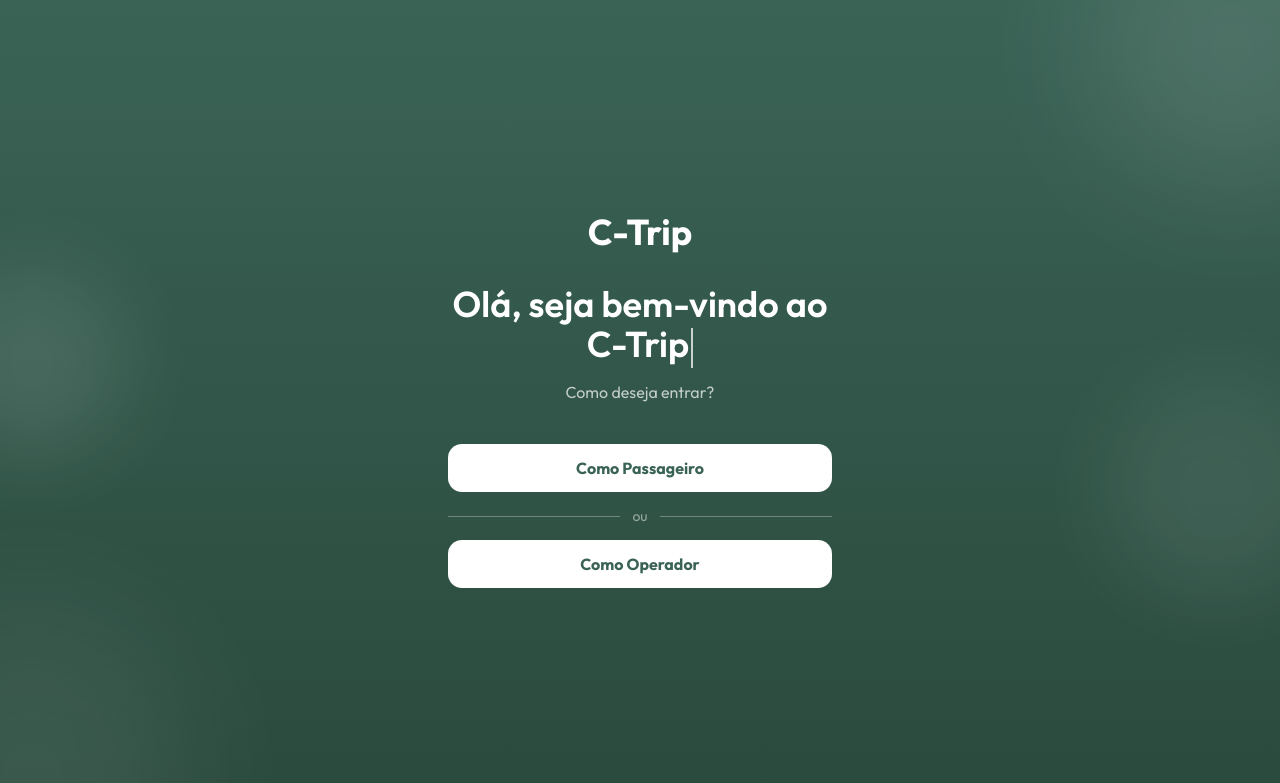
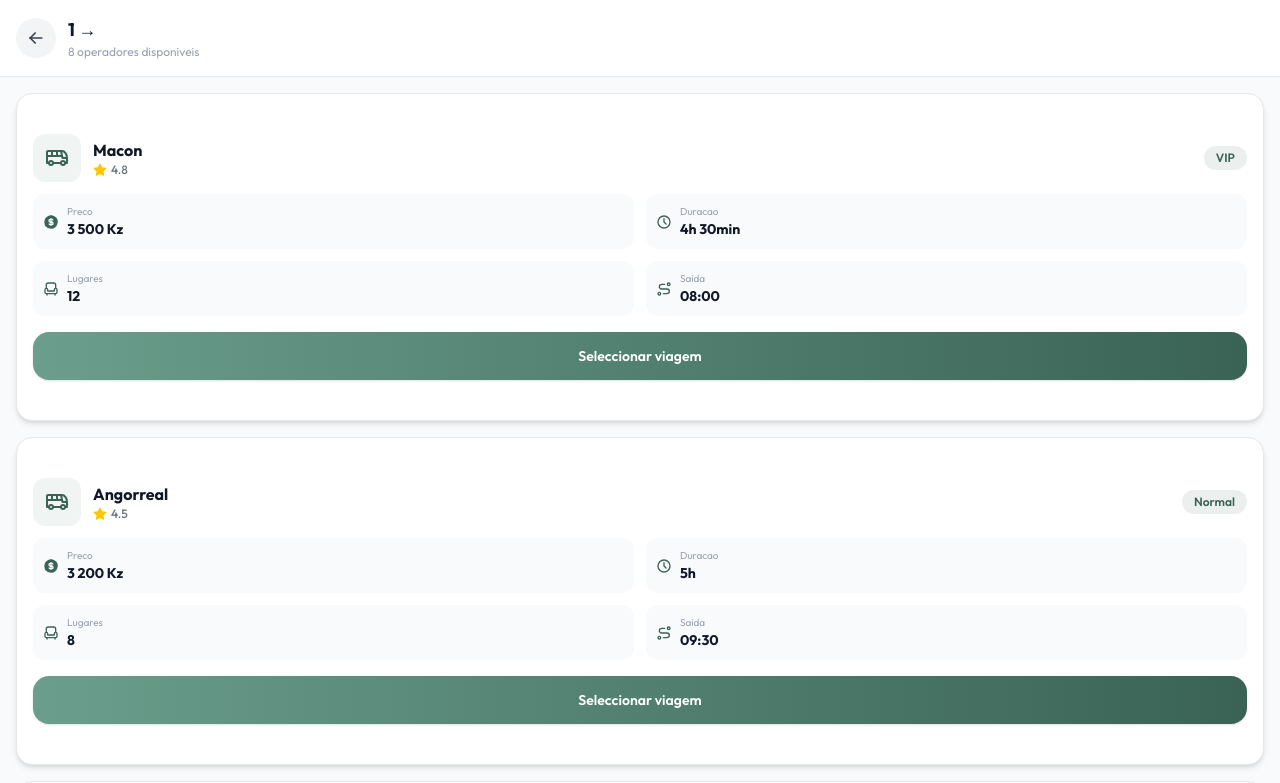
Before and after one commit to c-trip/c-trip-app, a React (Vite) app: page /search-results/1 in a window 1280 px wide. Before the commit this address led to /welcome. Shown: the top 783 px of the page. Built offline with nearby package versions, Linux system fonts and the light colour scheme.

Commit message:
fix(router): move catch-all to end and simplify search-results param
- Move path='*' to last position to prevent intercepting specific routes
- Change ':origin-:destination' to ':route' param (simpler matching)
- OperatorsPage now splits the single param on '-'

```diff
--- a/src/app/router.tsx
+++ b/src/app/router.tsx
@@ -40,7 +40,6 @@ export default function Router() {
   return (
     <Routes>
       <Route path="/" element={<Navigate to="/welcome" replace />} />
-      <Route path="*" element={<Navigate to="/welcome" replace />} />
 
       <Route path="/welcome" element={<WelcomePage />} />
 
@@ -63,7 +62,7 @@ export default function Router() {
       <Route path="/payment/:bookingId" element={<PaymentPage />} />
       <Route path="/ticket/:bookingId" element={<TicketPage />} />
       <Route path="/search-results" element={<OperatorsPage />} />
-      <Route path="/search-results/:origin-:destination" element={<OperatorsPage />} />
+      <Route path="/search-results/:route" element={<OperatorsPage />} />
 
       <Route path="/gestor" element={<GestorDashboard />} />
       <Route path="/gestor/routes" element={<GestorRoutes />} />
@@ -78,6 +77,8 @@ export default function Router() {
       <Route path="/operator/reprint" element={<OperatorReprint />} />
       <Route path="/operator/manifest" element={<OperatorManifest />} />
       <Route path="/operator/tasks" element={<OperatorTasks />} />
+
+      <Route path="*" element={<Navigate to="/welcome" replace />} />
     </Routes>
   )
 }
--- a/src/routes/_public/OperatorsPage.tsx
+++ b/src/routes/_public/OperatorsPage.tsx
@@ -4,11 +4,12 @@ import OperatorCard from '../../components/OperatorCard'
 import { getOperatorsByRoute } from '../../data/mockOperators'
 
 export default function OperatorsPage() {
-  const { origin, destination } = useParams<{ origin: string; destination: string }>()
+  const { route } = useParams<{ route: string }>()
   const navigate = useNavigate()
 
-  const originFormatted = origin ? origin.charAt(0).toUpperCase() + origin.slice(1) : ''
-  const destinationFormatted = destination ? destination.charAt(0).toUpperCase() + destination.slice(1) : ''
+  const [originFormatted, destinationFormatted] = route
+    ? route.split('-').map((s) => s.charAt(0).toUpperCase() + s.slice(1))
+    : ['', '']
 
   const operators = getOperatorsByRoute(originFormatted, destinationFormatted)
 
```
